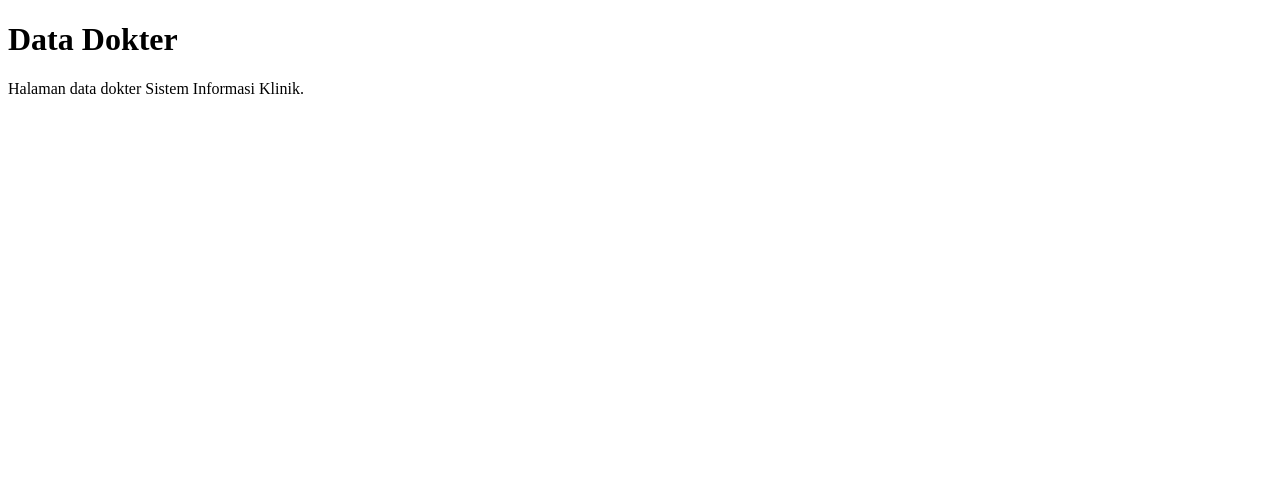
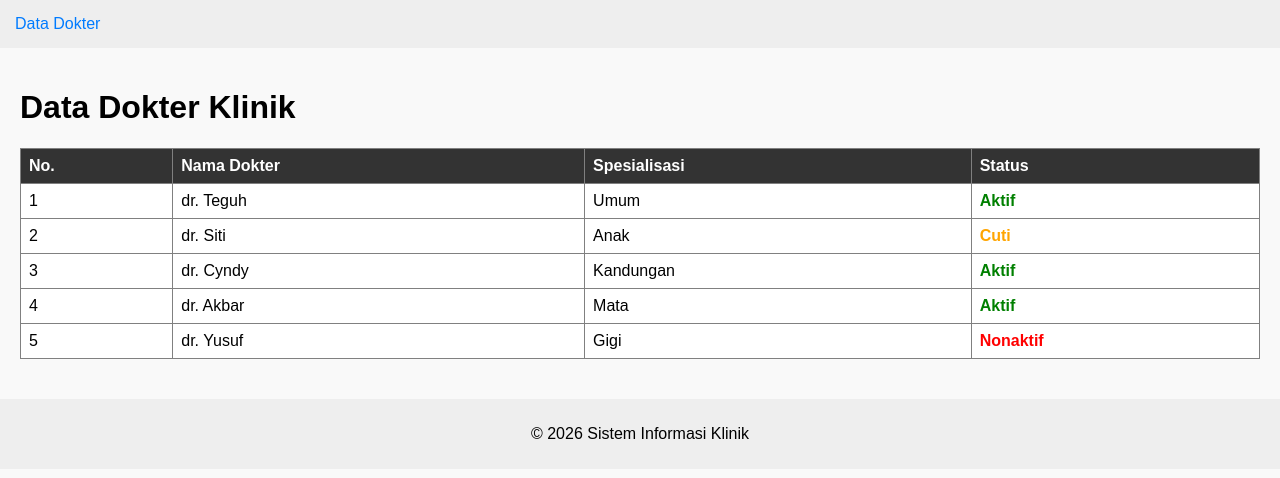
Before and after one commit to teguhusti/pwl-2026-62024100024-teguhusti, a Laravel app: page /dokter in a window 1280 px wide. Shown: the top 478 px of the page. Run offline with Laravel 12, Linux system fonts and the light colour scheme.

Commit message:
Praktikum 03 - Blade template dan UI - Mini Challenge Dokter

```diff
--- a/app/Http/Controllers/DoctorController.php
+++ b/app/Http/Controllers/DoctorController.php
@@ -8,7 +8,15 @@ class DoctorController extends Controller
 {
     public function index()
     {
-        $judul = 'Data Dokter';
-        return view('dokter.index', compact('judul'));
+        // Data dummy dokter
+        $doctors = [
+            ['nama' => 'dr. Teguh', 'spesialisasi' => 'Umum', 'status' => 'aktif'],
+            ['nama' => 'dr. Siti', 'spesialisasi' => 'Anak', 'status' => 'cuti'],
+            ['nama' => 'dr. Cyndy', 'spesialisasi' => 'Kandungan', 'status' => 'aktif'],
+            ['nama' => 'dr. Akbar', 'spesialisasi' => 'Mata', 'status' => 'aktif'],
+            ['nama' => 'dr. Yusuf', 'spesialisasi' => 'Gigi', 'status' => 'nonaktif'],
+        ];
+
+        return view('dokter.index', compact('doctors'));
     }
 }
--- a/resources/views/dokter/index.blade.php
+++ b/resources/views/dokter/index.blade.php
@@ -1,10 +1,40 @@
-<!DOCTYPE html>
-<html>
-<head>
-    <title>Data Dokter</title>
-</head>
-<body>
-    <h1>{{ $judul }}</h1>
-    <p>Halaman data dokter Sistem Informasi Klinik.</p>
-</body>
-</html>
+@extends('layouts.app')
+
+@section('title', 'Data Dokter')
+
+@section('content')
+    <h1>Data Dokter Klinik</h1>
+
+    <table border="1" cellpadding="8" cellspacing="0" style="width: 100%; text-align: left; margin-top: 20px;">
+        <thead>
+            <tr style="background-color: #f2f2f2;">
+                <th>No.</th>
+                <th>Nama Dokter</th>
+                <th>Spesialisasi</th>
+                <th>Status</th>
+            </tr>
+        </thead>
+        <tbody>
+            @forelse ($doctors as $doctor)
+                <tr>
+                    <td>{{ $loop->iteration }}</td>
+                    <td>{{ $doctor['nama'] }}</td>
+                    <td>{{ $doctor['spesialisasi'] }}</td>
+                    <td>
+                        @if ($doctor['status'] == 'aktif')
+                            <span style="color: green; font-weight: bold;">Aktif</span>
+                        @elseif ($doctor['status'] == 'cuti')
+                            <span style="color: orange; font-weight: bold;">Cuti</span>
+                        @else
+                            <span style="color: red; font-weight: bold;">Nonaktif</span>
+                        @endif
+                    </td>
+                </tr>
+            @empty
+                <tr>
+                    <td colspan="4" style="text-align: center;">Belum ada data dokter.</td>
+                </tr>
+            @endforelse
+        </tbody>
+    </table>
+@endsection
--- /dev/null
+++ b/resources/views/layouts/app.blade.php
@@ -0,0 +1,25 @@
+<!DOCTYPE html>
+<html lang="id">
+<head>
+    <meta charset="UTF-8">
+    <meta name="viewport" content="width=device-width, initial-scale=1.0">
+    <title>@yield('title', 'Sistem Informasi Klinik')</title>
+
+    <!-- Memanggil file CSS menggunakan asset() -->
+    <link rel="stylesheet" href="{{ asset('css/app.css') }}">
+</head>
+<body>
+
+    <!-- Memanggil partial navbar -->
+    @include('partials.navbar')
+
+    <main style="padding: 20px;">
+        <!-- Tempat konten halaman lain dimasukkan -->
+        @yield('content')
+    </main>
+
+    <!-- Memanggil partial footer -->
+    @include('partials.footer')
+
+</body>
+</html>
--- /dev/null
+++ b/resources/views/partials/footer.blade.php
@@ -0,0 +1,3 @@
+<footer style="background-color: #eee; padding: 10px; text-align: center; margin-top: 20px;">
+    <p>&copy; 2026 Sistem Informasi Klinik</p>
+</footer>
--- /dev/null
+++ b/resources/views/partials/navbar.blade.php
@@ -0,0 +1,3 @@
+<nav style="background-color: #eee; padding: 15px;">
+    <a href="{{ route('dokter.index') }}">Data Dokter</a>
+</nav>
```
Also changed, not shown: public/css/app.css (added).
